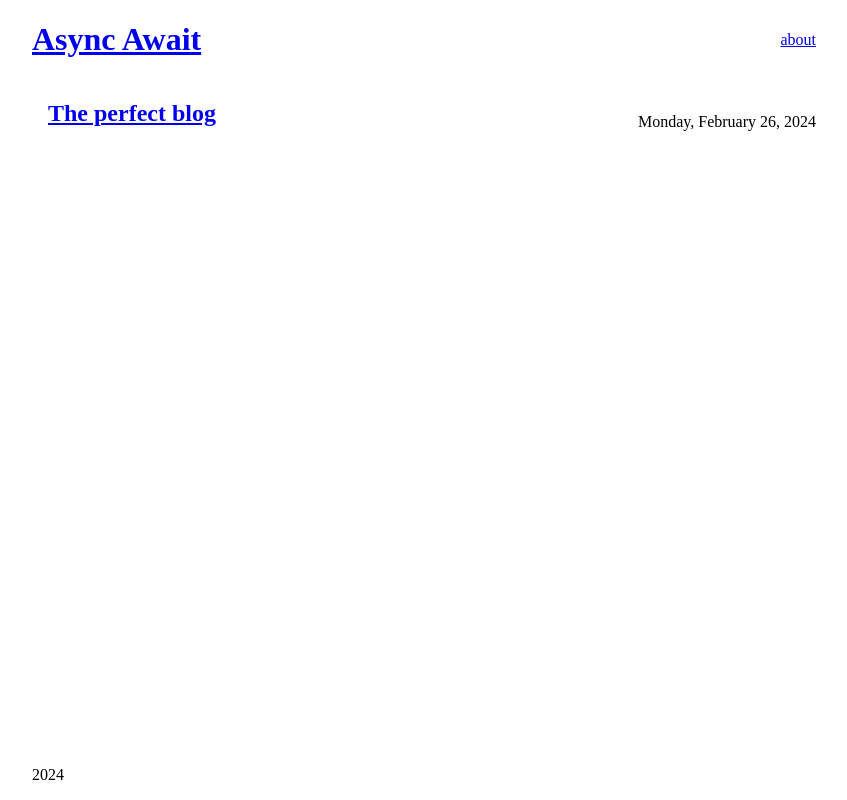
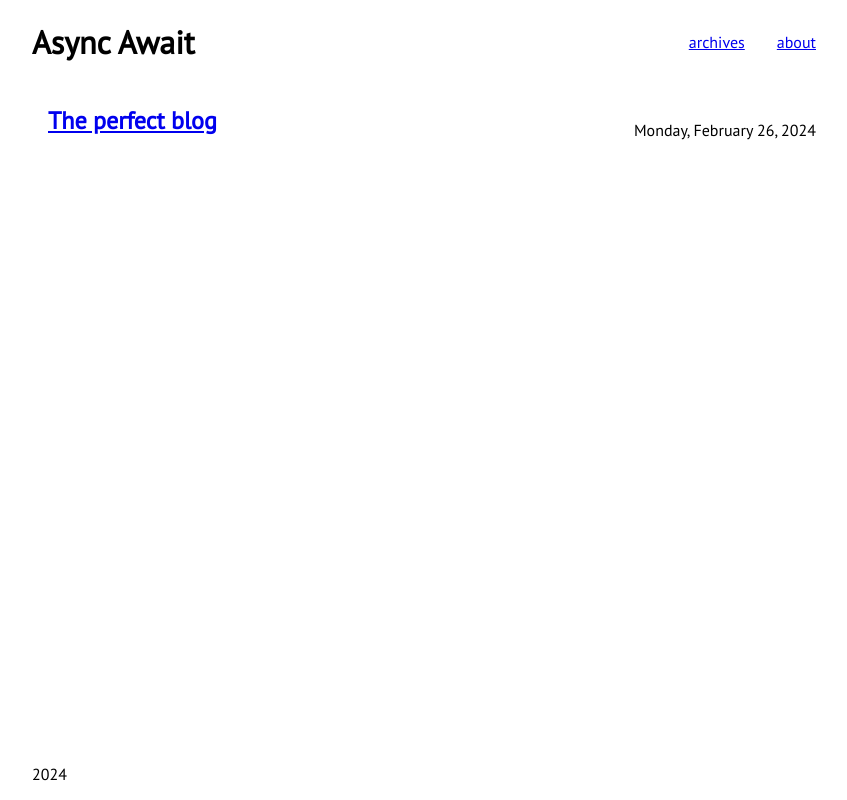
Before and after one commit to allthingsasync/async-await, an Eleventy site: page index.html in a window 1280 px wide. Shown: the whole page, without its empty margins (208-1055 px from the left). Built offline with nearby package versions, Linux system fonts and the light colour scheme; Eleventy itself is replaced by a stand-in of ours; files that its build step writes are made by us from their sources.

Commit message:
Use some other font

```diff
--- a/_includes/layout.html
+++ b/_includes/layout.html
@@ -6,6 +6,9 @@
         <meta name="viewport" content="width=device-width, initial-scale=1.0">
         <meta name="description" content="Async Await blog">
         <link href="https://unpkg.com/prismjs@1.20.0/themes/prism-okaidia.css" rel="stylesheet">
+        <link rel="preconnect" href="https://fonts.googleapis.com">
+        <link rel="preconnect" href="https://fonts.gstatic.com" crossorigin>
+        <link href="https://fonts.googleapis.com/css2?family=PT+Sans&display=swap" rel="stylesheet">
         <title>
             {% if title %}
                 Async Await | {{ title }}
@@ -16,8 +19,9 @@
     </head>
     <body>
         <header>
-            <h1><a href="/">Async Await</a></h1>
+            <h1>Async Await</h1>
             <nav>
+                <a href="/">archives</a>
                 <a href="/about">about</a>
             </nav>
         </header>
--- a/static/style.css
+++ b/static/style.css
@@ -3,6 +3,9 @@ body {
     margin: 0 auto;
     padding: 0;
     max-width: 800px;
+    font-family: "PT Sans", sans-serif;
+    font-weight: 400;
+    font-style: normal;
 
 }
 
```
